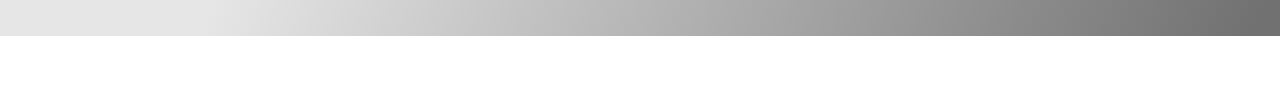
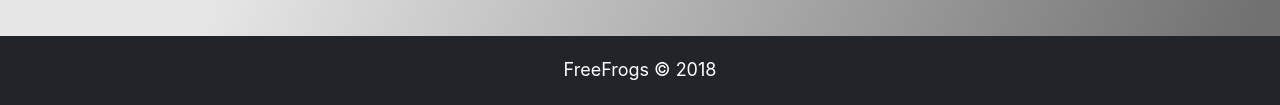
Before and after one commit to freefrogs/Landing_page_4, a website: page index.html in a window 1280 px wide. Shown: the part 5493-5598 px from the top of the page. Before the commit the page ends 5529 px from the top, so only its background shows below. Drawn offline with nearby package versions, Linux system fonts and the light colour scheme.

Commit message:
Add footer

```diff
--- a/index.html
+++ b/index.html
@@ -511,8 +511,9 @@
 				</div>
 			</div>
 		</section>
-
-
+		<footer>
+			<p>FreeFrogs © 2018</p>
+		</footer>
 		<script src="https://ajax.googleapis.com/ajax/libs/jquery/3.3.1/jquery.min.js"></script>
 		<!--<script src="https://code.jquery.com/jquery-3.3.1.slim.min.js" integrity="sha384-q8i/X+965DzO0rT7abK41JStQIAqVgRVzpbzo5smXKp4YfRvH+8abtTE1Pi6jizo" crossorigin="anonymous"></script>-->
 		<script src="https://cdnjs.cloudflare.com/ajax/libs/popper.js/1.14.3/umd/popper.min.js" integrity="sha384-ZMP7rVo3mIykV+2+9J3UJ46jBk0WLaUAdn689aCwoqbBJiSnjAK/l8WvCWPIPm49" crossorigin="anonymous"></script>
--- a/sass/style.scss
+++ b/sass/style.scss
@@ -691,3 +691,17 @@ section {
 		}
 	}
 }
+
+/* --FOOTER-- */
+
+footer {
+	background: $dark_background;
+	color: $white;
+	text-align: center;
+	p {
+		font-size: 18px;
+		line-height: 18px;
+		padding: 2% 0;
+		margin: 0;
+	}
+}
```
Also changed, not shown: css/style.css.
